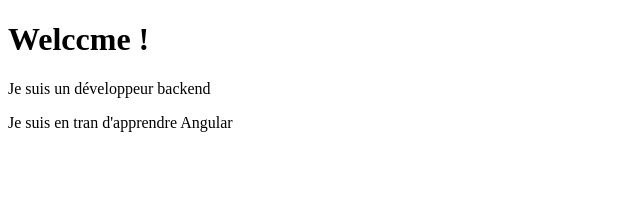
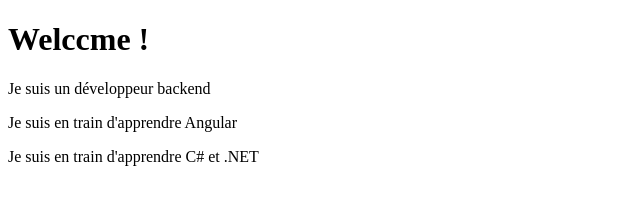
Before and after one commit to Kesskisspass/module-git-poe, a plain HTML site: page index.html in a window 1280 px wide. Shown: the whole page, without its empty margins (0-640 px from the left). Drawn offline with Linux system fonts and the light colour scheme.

Commit message:
Ajout info c#

```diff
--- a/index.html
+++ b/index.html
@@ -9,6 +9,7 @@
 <body>
     <h1>Welccme !</h1>
     <p>Je suis un développeur backend</p>
-    <p>Je suis en tran d'apprendre Angular</p>
+    <p>Je suis en train d'apprendre Angular</p>
+    <p>Je suis en train d'apprendre C# et .NET</p>
 </body>
 </html>
```
